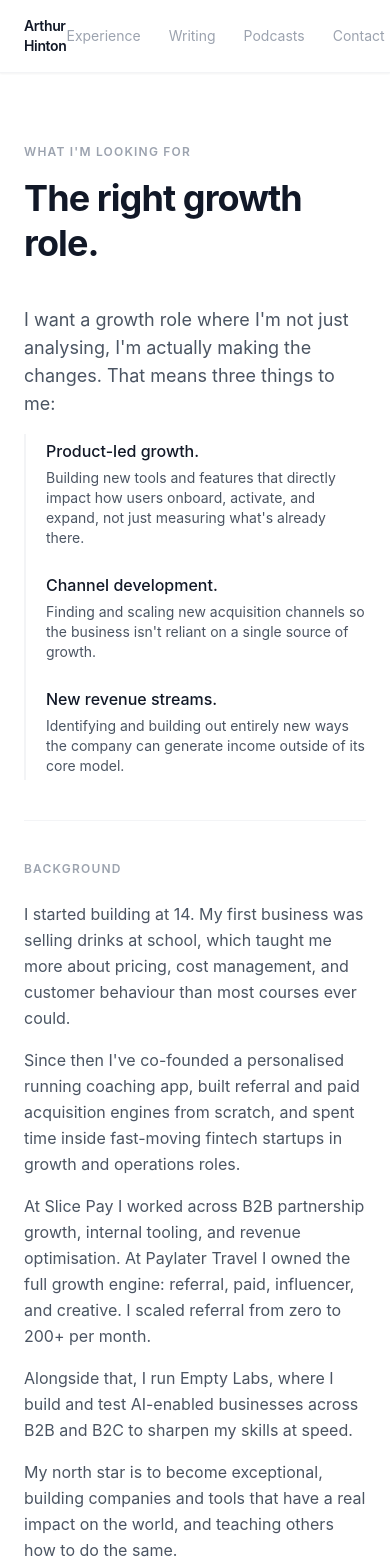
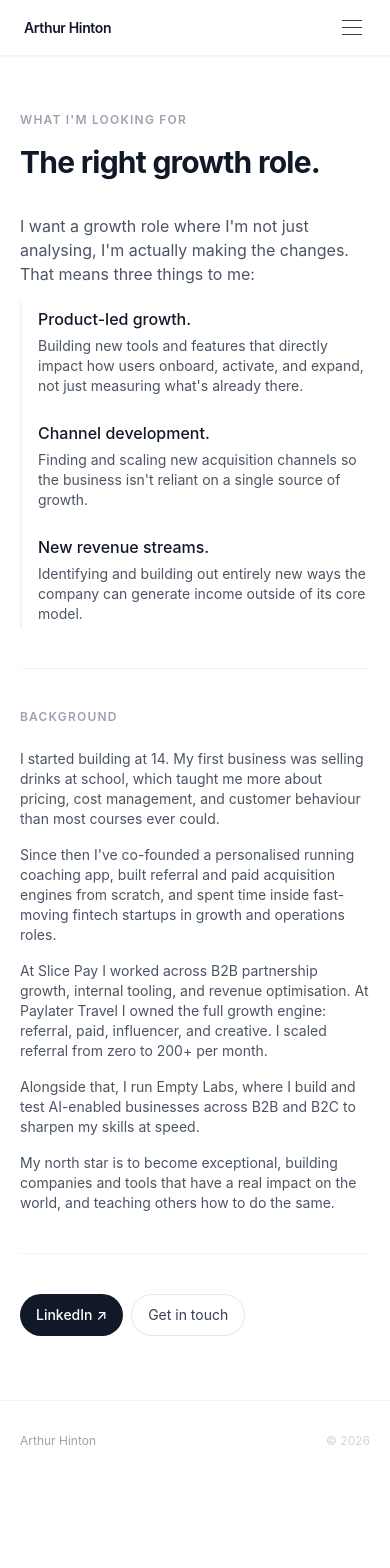
Before and after one commit to 01AHH/arthur-hinton-portfolio, a Next.js app in the folder Arthur-hinton-portfolio/: page /looking-for in a window 390 px wide. Shown: the top 1568 px of the page. After the commit the page ends 1481 px from the top, so only its background shows below. Built offline with nearby package versions, Linux system fonts and the light colour scheme.

Commit message:
Optimise for mobile: hamburger nav, responsive layouts and spacing
Co-Authored-By: Claude Sonnet 4.6 <noreply@anthropic.com>

```diff
--- a/Arthur-hinton-portfolio/app/looking-for/page.jsx
+++ b/Arthur-hinton-portfolio/app/looking-for/page.jsx
@@ -1,6 +1,17 @@
 "use client";
 
+import { useState } from "react";
+
 export default function LookingFor() {
+  const [menuOpen, setMenuOpen] = useState(false);
+
+  const navLinks = [
+    { href: "/#experience", label: "Experience" },
+    { href: "/#writing", label: "Writing" },
+    { href: "/#podcasts", label: "Podcasts" },
+    { href: "/#contact", label: "Contact" },
+  ];
+
   return (
     <div
       style={{ fontFamily: "'Inter', -apple-system, BlinkMacSystemFont, sans-serif" }}
@@ -11,29 +22,59 @@ export default function LookingFor() {
           <a href="/" className="font-semibold text-sm tracking-tight text-gray-900">
             Arthur Hinton
           </a>
-          <div className="flex gap-7">
-            <a href="/#experience" className="text-sm text-gray-400 hover:text-gray-700 transition-colors">Experience</a>
-            <a href="/#writing" className="text-sm text-gray-400 hover:text-gray-700 transition-colors">Writing</a>
-            <a href="/#podcasts" className="text-sm text-gray-400 hover:text-gray-700 transition-colors">Podcasts</a>
-            <a href="/#contact" className="text-sm text-gray-400 hover:text-gray-700 transition-colors">Contact</a>
+
+          {/* Desktop nav */}
+          <div className="hidden sm:flex gap-7">
+            {navLinks.map(({ href, label }) => (
+              <a key={href} href={href} className="text-sm text-gray-400 hover:text-gray-700 transition-colors">
+                {label}
+              </a>
+            ))}
           </div>
+
+          {/* Hamburger */}
+          <button
+            className="sm:hidden flex flex-col gap-1.5 p-1"
+            onClick={() => setMenuOpen(!menuOpen)}
+            aria-label="Toggle menu"
+          >
+            <span className={`block w-5 h-px bg-gray-700 transition-all duration-200 ${menuOpen ? "rotate-45 translate-y-2" : ""}`} />
+            <span className={`block w-5 h-px bg-gray-700 transition-all duration-200 ${menuOpen ? "opacity-0" : ""}`} />
+            <span className={`block w-5 h-px bg-gray-700 transition-all duration-200 ${menuOpen ? "-rotate-45 -translate-y-2" : ""}`} />
+          </button>
         </div>
+
+        {/* Mobile menu */}
+        {menuOpen && (
+          <div className="sm:hidden border-t border-gray-100 bg-white/95 backdrop-blur px-6 py-4 flex flex-col gap-4">
+            {navLinks.map(({ href, label }) => (
+              <a
+                key={href}
+                href={href}
+                onClick={() => setMenuOpen(false)}
+                className="text-sm text-gray-600 hover:text-gray-900 transition-colors py-1"
+              >
+                {label}
+              </a>
+            ))}
+          </div>
+        )}
       </nav>
 
-      <main className="max-w-2xl mx-auto px-6 pt-36 pb-24">
+      <main className="max-w-2xl mx-auto px-5 sm:px-6 pt-28 sm:pt-36 pb-16 sm:pb-24">
         <p className="text-xs font-semibold uppercase tracking-widest text-gray-400 mb-4">
           What I'm Looking For
         </p>
-        <h1 className="text-4xl font-bold tracking-tight leading-tight mb-10">
+        <h1 className="text-3xl sm:text-4xl font-bold tracking-tight leading-tight mb-8 sm:mb-10">
           The right growth role.
         </h1>
 
         <div className="space-y-10 text-gray-600 leading-relaxed">
           <div>
-            <p className="text-lg mb-4">
+            <p className="text-base sm:text-lg mb-4">
               I want a growth role where I'm not just analysing, I'm actually making the changes. That means three things to me:
             </p>
-            <div className="space-y-6 pl-5 border-l-2 border-gray-100 py-1">
+            <div className="space-y-6 pl-4 sm:pl-5 border-l-2 border-gray-100 py-1">
               <div>
                 <p className="font-medium text-gray-900 mb-1">Product-led growth.</p>
                 <p className="text-sm">
@@ -59,7 +100,7 @@ export default function LookingFor() {
             <p className="text-xs font-semibold uppercase tracking-widest text-gray-400 mb-6">
               Background
             </p>
-            <div className="space-y-4">
+            <div className="space-y-4 text-sm sm:text-base">
               <p>
                 I started building at 14. My first business was selling drinks at school, which taught me more about pricing, cost management, and customer behaviour than most courses ever could.
               </p>
@@ -79,18 +120,18 @@ export default function LookingFor() {
           </div>
 
           <div className="border-t border-gray-100 pt-10">
-            <div className="flex gap-3 flex-wrap">
+            <div className="flex flex-wrap gap-2 sm:gap-3">
               <a
                 href="https://www.linkedin.com/in/arthur-hinton/"
                 target="_blank"
                 rel="noopener noreferrer"
-                className="inline-flex items-center gap-1.5 px-5 py-2.5 bg-gray-900 text-white text-sm rounded-full hover:bg-gray-700 transition-colors font-medium"
+                className="inline-flex items-center gap-1.5 px-4 sm:px-5 py-2.5 bg-gray-900 text-white text-sm rounded-full hover:bg-gray-700 transition-colors font-medium"
               >
                 LinkedIn ↗
               </a>
               <a
                 href="mailto:arthur.h.hinton@gmail.com"
-                className="inline-flex items-center gap-1.5 px-5 py-2.5 border border-gray-200 text-sm rounded-full hover:border-gray-400 transition-colors text-gray-700"
+                className="inline-flex items-center gap-1.5 px-4 sm:px-5 py-2.5 border border-gray-200 text-sm rounded-full hover:border-gray-400 transition-colors text-gray-700"
               >
                 Get in touch
               </a>
@@ -100,7 +141,7 @@ export default function LookingFor() {
       </main>
 
       <footer className="border-t border-gray-100 py-8">
-        <div className="max-w-2xl mx-auto px-6 flex justify-between items-center">
+        <div className="max-w-2xl mx-auto px-5 sm:px-6 flex justify-between items-center">
           <span className="text-xs text-gray-400">Arthur Hinton</span>
           <span className="text-xs text-gray-300">© {new Date().getFullYear()}</span>
         </div>
--- a/Arthur-hinton-portfolio/app/page.jsx
+++ b/Arthur-hinton-portfolio/app/page.jsx
@@ -136,6 +136,7 @@ const podcasts = [
 export default function Portfolio() {
   const [scrolled, setScrolled] = useState(false);
   const [activeSection, setActiveSection] = useState("home");
+  const [menuOpen, setMenuOpen] = useState(false);
 
   useEffect(() => {
     const handleScroll = () => {
@@ -169,7 +170,7 @@ export default function Portfolio() {
       {/* NAV */}
       <nav
         className={`fixed top-0 left-0 right-0 z-50 transition-all duration-200 ${
-          scrolled
+          scrolled || menuOpen
             ? "bg-white/95 backdrop-blur border-b border-gray-100 shadow-sm"
             : "bg-transparent"
         }`}
@@ -178,7 +179,9 @@ export default function Portfolio() {
           <a href="#home" className="font-semibold text-sm tracking-tight text-gray-900">
             Arthur Hinton
           </a>
-          <div className="flex gap-7">
+
+          {/* Desktop nav */}
+          <div className="hidden sm:flex gap-7">
             {navLinks.map(({ href, label, external }) => (
               <a
                 key={href}
@@ -193,49 +196,76 @@ export default function Portfolio() {
               </a>
             ))}
           </div>
+
+          {/* Hamburger */}
+          <button
+            className="sm:hidden flex flex-col gap-1.5 p-1"
+            onClick={() => setMenuOpen(!menuOpen)}
+            aria-label="Toggle menu"
+          >
+            <span className={`block w-5 h-px bg-gray-700 transition-all duration-200 ${menuOpen ? "rotate-45 translate-y-2" : ""}`} />
+            <span className={`block w-5 h-px bg-gray-700 transition-all duration-200 ${menuOpen ? "opacity-0" : ""}`} />
+            <span className={`block w-5 h-px bg-gray-700 transition-all duration-200 ${menuOpen ? "-rotate-45 -translate-y-2" : ""}`} />
+          </button>
         </div>
+
+        {/* Mobile menu */}
+        {menuOpen && (
+          <div className="sm:hidden border-t border-gray-100 bg-white/95 backdrop-blur px-6 py-4 flex flex-col gap-4">
+            {navLinks.map(({ href, label }) => (
+              <a
+                key={href}
+                href={href}
+                onClick={() => setMenuOpen(false)}
+                className="text-sm text-gray-600 hover:text-gray-900 transition-colors py-1"
+              >
+                {label}
+              </a>
+            ))}
+          </div>
+        )}
       </nav>
 
-      <main className="max-w-2xl mx-auto px-6">
+      <main className="max-w-2xl mx-auto px-5 sm:px-6">
         {/* HERO */}
-        <section id="home" className="pt-36 pb-24">
+        <section id="home" className="pt-28 sm:pt-36 pb-16 sm:pb-24">
           <img
             src="/profile.jpg"
             alt="Arthur Hinton"
-            className="w-20 h-20 rounded-full object-cover mb-8 grayscale"
+            className="w-16 h-16 sm:w-20 sm:h-20 rounded-full object-cover mb-6 sm:mb-8 grayscale"
           />
-          <p className="text-xs font-semibold uppercase tracking-widest text-gray-400 mb-4">
+          <p className="text-xs font-semibold uppercase tracking-widest text-gray-400 mb-3 sm:mb-4">
             Growth · Operations · Builder
           </p>
-          <h1 className="text-4xl font-bold tracking-tight leading-tight mb-5">
+          <h1 className="text-3xl sm:text-4xl font-bold tracking-tight leading-tight mb-4 sm:mb-5">
             Arthur Hinton
           </h1>
-          <p className="text-lg text-gray-600 leading-relaxed max-w-lg mb-3">
+          <p className="text-base sm:text-lg text-gray-600 leading-relaxed max-w-lg mb-3">
             I build growth engines, find new revenue streams, and ship products
             that compound. I've scaled referral channels from zero, built paid
             acquisition machines, and founded companies from scratch.
           </p>
-          <p className="text-sm text-gray-400 leading-relaxed max-w-lg mb-10">
+          <p className="text-sm text-gray-400 leading-relaxed max-w-lg mb-8 sm:mb-10">
             Currently looking for a senior growth role where I can do all three.
           </p>
-          <div className="flex gap-3 flex-wrap">
+          <div className="flex flex-wrap gap-2 sm:gap-3">
             <a
               href="https://www.linkedin.com/in/arthur-hinton/"
               target="_blank"
               rel="noopener noreferrer"
-              className="inline-flex items-center gap-1.5 px-5 py-2.5 bg-gray-900 text-white text-sm rounded-full hover:bg-gray-700 transition-colors font-medium"
+              className="inline-flex items-center gap-1.5 px-4 sm:px-5 py-2.5 bg-gray-900 text-white text-sm rounded-full hover:bg-gray-700 transition-colors font-medium"
             >
               LinkedIn ↗
             </a>
             <a
               href="mailto:arthur.h.hinton@gmail.com"
-              className="inline-flex items-center gap-1.5 px-5 py-2.5 border border-gray-200 text-sm rounded-full hover:border-gray-400 transition-colors text-gray-700"
+              className="inline-flex items-center gap-1.5 px-4 sm:px-5 py-2.5 border border-gray-200 text-sm rounded-full hover:border-gray-400 transition-colors text-gray-700"
             >
               Get in touch
             </a>
             <a
               href="/looking-for"
-              className="inline-flex items-center gap-1.5 px-5 py-2.5 border border-gray-200 text-sm rounded-full hover:border-gray-400 transition-colors text-gray-700"
+              className="inline-flex items-center gap-1.5 px-4 sm:px-5 py-2.5 border border-gray-200 text-sm rounded-full hover:border-gray-400 transition-colors text-gray-700"
             >
               What I'm looking for →
             </a>
@@ -245,20 +275,20 @@ export default function Portfolio() {
         <div className="border-t border-gray-100" />
 
         {/* EXPERIENCE */}
-        <section id="experience" className="py-20">
+        <section id="experience" className="py-14 sm:py-20">
           <p className="text-xs font-semibold uppercase tracking-widest text-gray-400 mb-8">
             Experience
           </p>
-          <div className="space-y-12">
+          <div className="space-y-10 sm:space-y-12">
             {experience.map((job) => (
               <div key={job.company}>
-                <div className="flex justify-between items-baseline mb-3 gap-4">
+                <div className="flex flex-col sm:flex-row sm:justify-between sm:items-baseline mb-3 gap-0.5 sm:gap-4">
                   <h3 className="font-semibold text-gray-900">
                     <a href={job.url} target="_blank" rel="noopener noreferrer" className="hover:text-gray-500 transition-colors">
                       {job.company}
                     </a>
                   </h3>
-                  <span className="text-sm text-gray-400 shrink-0">{job.role}</span>
+                  <span className="text-sm text-gray-400">{job.role}</span>
                 </div>
                 <ul className="space-y-2">
                   {job.bullets.map((b, i) => (
@@ -272,9 +302,9 @@ export default function Portfolio() {
             ))}
 
             <div>
-              <div className="flex justify-between items-baseline mb-3 gap-4">
+              <div className="flex flex-col sm:flex-row sm:justify-between sm:items-baseline mb-3 gap-0.5 sm:gap-4">
                 <h3 className="font-semibold text-gray-900">Founder</h3>
-                <span className="text-sm text-gray-400 shrink-0">Multiple companies</span>
+                <span className="text-sm text-gray-400">Multiple companies</span>
               </div>
               <div className="space-y-4">
                 {companies.map((c) => (
@@ -294,11 +324,11 @@ export default function Portfolio() {
         <div className="border-t border-gray-100" />
 
         {/* WRITING */}
-        <section id="writing" className="py-20">
+        <section id="writing" className="py-14 sm:py-20">
           <p className="text-xs font-semibold uppercase tracking-widest text-gray-400 mb-8">
             Writing
           </p>
-          <div className="space-y-8">
+          <div className="space-y-7 sm:space-y-8">
             {articles.map((article, i) => (
               <a
                 key={i}
@@ -307,7 +337,7 @@ export default function Portfolio() {
                 rel="noopener noreferrer"
                 className="group block"
               >
-                <div className="flex gap-4 justify-between items-start">
+                <div className="flex flex-col sm:flex-row sm:gap-4 sm:justify-between sm:items-start">
                   <div className="min-w-0">
                     <h3 className="font-medium text-gray-900 group-hover:text-gray-500 transition-colors leading-snug mb-1.5">
                       {article.title}
@@ -316,9 +346,9 @@ export default function Portfolio() {
                       {article.description}
                     </p>
                   </div>
-                  <div className="text-right shrink-0">
+                  <div className="flex sm:flex-col sm:text-right gap-2 sm:gap-0 mt-2 sm:mt-0 shrink-0">
                     <p className="text-xs text-gray-400 whitespace-nowrap">{article.date}</p>
-                    <p className="text-xs text-gray-300 mt-0.5">{article.type}</p>
+                    <p className="text-xs text-gray-300 sm:mt-0.5">{article.type}</p>
                   </div>
                 </div>
                 <div className="mt-5 h-px bg-gray-100" />
@@ -330,11 +360,11 @@ export default function Portfolio() {
         <div className="border-t border-gray-100" />
 
         {/* PODCASTS & PR */}
-        <section id="podcasts" className="py-20">
+        <section id="podcasts" className="py-14 sm:py-20">
           <p className="text-xs font-semibold uppercase tracking-widest text-gray-400 mb-8">
             Podcasts & PR
           </p>
-          <div className="space-y-8">
+          <div className="space-y-7 sm:space-y-8">
             {podcasts.map((ep, i) => (
               <a
                 key={i}
@@ -343,7 +373,7 @@ export default function Portfolio() {
                 rel="noopener noreferrer"
                 className="group block"
               >
-                <div className="flex gap-4 justify-between items-start">
+                <div className="flex flex-col sm:flex-row sm:gap-4 sm:justify-between sm:items-start">
                   <div className="min-w-0">
                     <h3 className="font-medium text-gray-900 group-hover:text-gray-500 transition-colors leading-snug mb-1.5">
                       {ep.title}
@@ -352,9 +382,9 @@ export default function Portfolio() {
                       {ep.description}
                     </p>
                   </div>
-                  <div className="text-right shrink-0">
+                  <div className="flex sm:flex-col sm:text-right gap-2 sm:gap-0 mt-2 sm:mt-0 shrink-0">
                     <p className="text-xs text-gray-400 whitespace-nowrap">{ep.date}</p>
-                    <p className="text-xs text-gray-300 mt-0.5">{ep.show}</p>
+                    <p className="text-xs text-gray-300 sm:mt-0.5">{ep.show}</p>
                   </div>
                 </div>
                 <div className="mt-5 h-px bg-gray-100" />
@@ -366,7 +396,7 @@ export default function Portfolio() {
         <div className="border-t border-gray-100" />
 
         {/* CONTACT */}
-        <section id="contact" className="py-20">
+        <section id="contact" className="py-14 sm:py-20">
           <p className="text-xs font-semibold uppercase tracking-widest text-gray-400 mb-8">
             Contact
           </p>
@@ -396,7 +426,7 @@ export default function Portfolio() {
 
       {/* FOOTER */}
       <footer className="border-t border-gray-100 py-8">
-        <div className="max-w-2xl mx-auto px-6 flex justify-between items-center">
+        <div className="max-w-2xl mx-auto px-5 sm:px-6 flex justify-between items-center">
           <span className="text-xs text-gray-400">Arthur Hinton</span>
           <span className="text-xs text-gray-300">© {new Date().getFullYear()}</span>
         </div>
```
